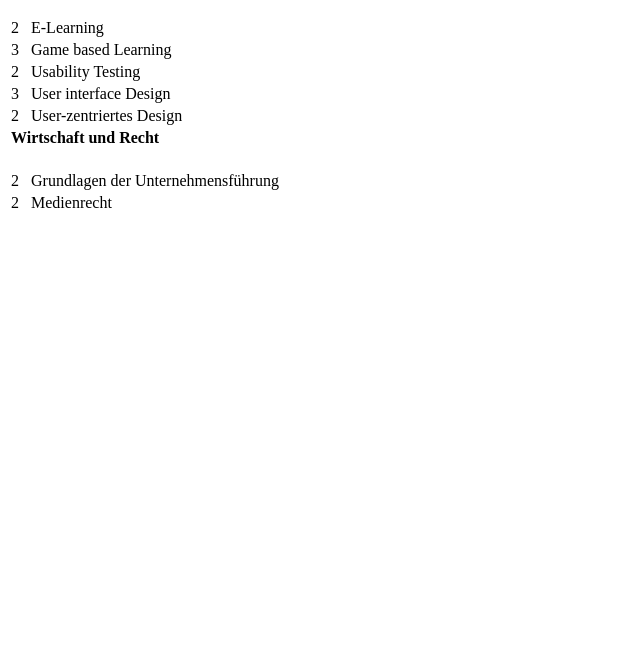
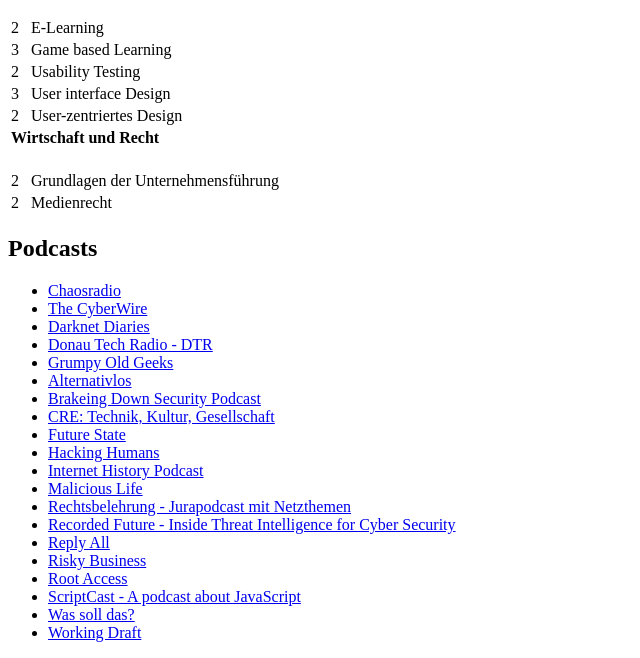
Before and after one commit to davidbru/catsec, a PHP site: page / in a window 1280 px wide. Shown: the part 3000-3658 px from the top of the page, without its empty margins (0-640 px from the left). Before the commit the page ends 3208 px from the top, so only its background shows below. Run offline with PHP 8.4, Linux system fonts and the light colour scheme.

Commit message:
add podcast data

```diff
--- a/data.php
+++ b/data.php
@@ -330,3 +330,87 @@ $courseData = array(
         )
     )
 );
+
+
+$podcasts = array(
+    array(
+        'title' => 'Chaosradio',
+        'url' => 'https://chaosradio.de/'
+    ),
+    array(
+        'title' => 'The CyberWire',
+        'url' => 'https://www.thecyberwire.com/'
+    ),
+    array(
+        'title' => 'Darknet Diaries',
+        'url' => 'https://darknetdiaries.com/'
+    ),
+    array(
+        'title' => 'Donau Tech Radio - DTR',
+        'url' => 'https://dtr.fm/'
+    ),
+    array(
+        'title' => 'Grumpy Old Geeks',
+        'url' => 'http://gog.show/'
+    ),
+    array(
+        'title' => 'Alternativlos',
+        'url' => 'https://www.alternativlos.org/'
+    ),
+    array(
+        'title' => 'Brakeing Down Security Podcast',
+        'url' => 'http://brakeingsecurity.com/'
+    ),
+    array(
+        'title' => 'CRE: Technik, Kultur, Gesellschaft',
+        'url' => 'https://cre.fm/'
+    ),
+    array(
+        'title' => 'Future State',
+        'url' => 'https://futurestatepodcast.com/'
+    ),
+    array(
+        'title' => 'Hacking Humans',
+        'url' => 'https://thecyberwire.com/podcasts/hacking-humans.html'
+    ),
+    array(
+        'title' => 'Internet History Podcast',
+        'url' => 'http://www.internethistorypodcast.com/'
+    ),
+    array(
+        'title' => 'Malicious Life',
+        'url' => 'https://malicious.life/'
+    ),
+    array(
+        'title' => 'Rechtsbelehrung - Jurapodcast mit Netzthemen',
+        'url' => 'https://rechtsbelehrung.com/'
+    ),
+    array(
+        'title' => 'Recorded Future - Inside Threat Intelligence for Cyber Security',
+        'url' => 'https://www.recordedfuture.com/resources/podcasts/'
+    ),
+    array(
+        'title' => 'Reply All',
+        'url' => 'https://www.gimletmedia.com/reply-all/'
+    ),
+    array(
+        'title' => 'Risky Business',
+        'url' => 'https://risky.biz/netcasts/risky-business/'
+    ),
+    array(
+        'title' => 'Root Access',
+        'url' => 'https://www.rootaccesspodcast.com/'
+    ),
+    array(
+        'title' => 'ScriptCast - A podcast about JavaScript',
+        'url' => 'https://javascript-podcast.com/'
+    ),
+    array(
+        'title' => 'Was soll das?',
+        'url' => 'https://twitter.com/podwassolldas'
+    ),
+    array(
+        'title' => 'Working Draft',
+        'url' => 'https://workingdraft.de/'
+    )
+);
--- a/index.php
+++ b/index.php
@@ -104,5 +104,15 @@ function formatDateRange($start_date, $end_date = NULL) {
             }
         ?>
 
+        <h2>Podcasts</h2>
+        <ul>
+            <?php
+                foreach($podcasts AS $podcast) {
+                    echo '
+                        <li>'.(isset($podcast['url'])?'<a href="'.$podcast['url'].'" target="_blank">'.$podcast['title'].'</a>':$podcast['title']).'</li>
+                    ';
+                }
+            ?>
+        </ul>
     </body>
 </html>
```
